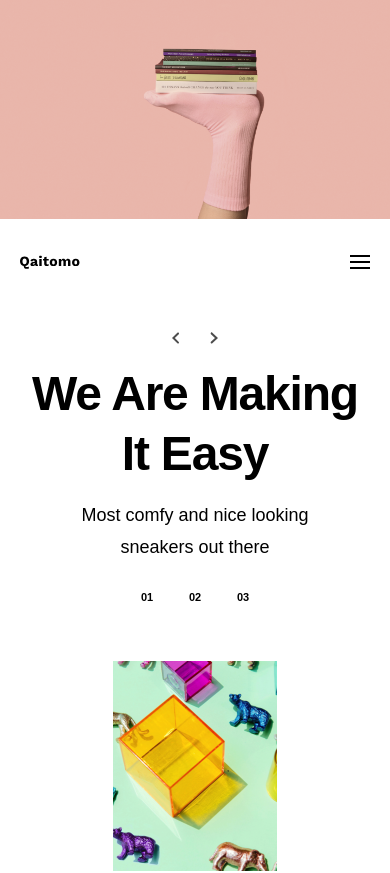
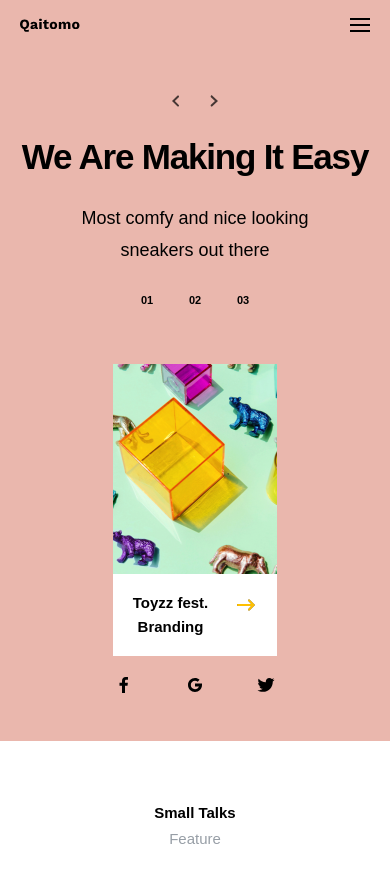
Before and after one commit to TomSWD/qaitomo, a Vue app: page / in a window 390 px wide. Shown: the top 873 px of the page. Built offline with nearby package versions, Linux system fonts and the light colour scheme; a web font is replaced by a local one.

Commit message:
text-ailgnment improving

```diff
--- a/src/components/Contact.vue
+++ b/src/components/Contact.vue
@@ -132,7 +132,6 @@ export default {
   }
   .contact__cta {
     width: 100%;
-    text-align: center;
     align-items: center;
     margin-top: 0px;
     font-size: 18px;
@@ -151,15 +150,15 @@ export default {
   .contact__main {
     flex-direction: column;
   }
-  .contact__office,
-  .contact__mail {
-    text-align: center;
-  }
-  .contact__mail {
-    align-items: center;
-  }
   .contact__txt {
     padding-top: 5px;
+  }
+}
+@media (max-width: 728px) {
+  .contact__office,
+  .contact__mail,
+  .cta__content {
+    text-align: center;
   }
 }
 @media (max-width: 500px) {
--- a/src/components/Content01.vue
+++ b/src/components/Content01.vue
@@ -137,7 +137,6 @@ export default {
 }
 .content01__picture {
   padding: 100px 0px 150px 0px;
-  /* margin-left: -140px; !!!!!!!!!!!!!!!!!!!!!!!!!DO SPRAWDZENIA!!!!!!!!!!!!!!!*/
   margin-left: -11.5%;
 }
 .content01__text {
@@ -166,6 +165,12 @@ export default {
   width: 140px;
   padding-top: 18px;
 }
+@media (max-width: 1355px) {
+  .content01__picture {
+    margin-left: auto;
+    padding-right: 20px;
+  }
+}
 @media (max-width: 1115px) {
   .content01__main {
     flex-direction: column;
@@ -180,7 +185,7 @@ export default {
   }
   .content01__text {
     margin: auto;
-    text-align: center;
+    text-align: left;
     padding: 50px 0px 0px 0px;
   }
   .content01__paragraph {
@@ -195,6 +200,11 @@ export default {
   }
   .content01__feat-2 {
     padding-top: 0px;
+  }
+}
+@media (max-width: 728px) {
+  .content01__text {
+    text-align: center;
   }
 }
 @media (max-width: 600px) {
--- a/src/components/Content02.vue
+++ b/src/components/Content02.vue
@@ -261,6 +261,11 @@ export default {
     color: #fff;
   }
 }
+@media (max-width: 728px) {
+  .content02__main {
+    text-align: center;
+  }
+}
 @media (max-width: 560px) {
   .content02__header {
     flex-direction: column;
--- a/src/components/Hero.vue
+++ b/src/components/Hero.vue
@@ -193,25 +193,28 @@ export default {
 
 <style scoped>
 .hero__container {
-  /* display: flex; */
   max-width: 1480px;
   position: relative;
-  margin: auto;
+  margin: 0 auto;
 }
-/* .hero__image {
-  margin: auto;
-} */
+.hero__image {
+  position: absolute;
+  object-fit: cover;
+  z-index: -1;
+  top: 0;
+  left: 0;
+  width: 100%;
+  height: 100%;
+}
 
 .hero__header {
   display: flex;
   justify-content: space-between;
-  /* top: 0px; */
   align-items: center;
-  /* position: absolute; */
   max-width: 1245px;
   width: 100%;
-  margin: 50px auto 0px;
-  padding: 0px 20px 165px 45px;
+  margin: 0 auto;
+  padding: 50px 20px 165px 45px;
 }
 .hero__nav-bar {
   display: flex;
@@ -235,9 +238,7 @@ export default {
 }
 .hero__content {
   display: flex;
-  /* position: absolute; */
   max-width: 1200px;
-  /* padding: 0px, 20px, 0px, 20px; */
   width: 100%;
   margin: 0 auto;
   padding: 0px 20px 0px 20px;
@@ -245,12 +246,10 @@ export default {
 }
 .hero__left {
   display: flex;
-  /* position: absolute; */
   flex-direction: column;
   max-width: 370px;
   width: 100%;
   padding-right: 20px;
-  /* margin-left: 8px; */
 }
 .hero__arrows {
   display: flex;
@@ -297,7 +296,6 @@ export default {
 .hero__right {
   display: flex;
   flex-direction: column;
-  /* position: absolute; */
   max-width: 164px;
   width: 100%;
   margin-top: 16px;
@@ -340,8 +338,7 @@ export default {
 }
 @media (max-width: 1000px) {
   .hero__header {
-    margin-top: 30px;
-    padding: 0px 20px 90px 20px;
+    padding: 0px 20px 40px 20px;
   }
   .burger-icon {
     display: block;
@@ -349,16 +346,25 @@ export default {
   .hero__nav-bar {
     display: none;
   }
+  .hero__heading {
+    font-size: 35px;
+  }
   .hero__slider {
-    margin-top: 100px;
+    margin-top: 140px;
   }
   .hero__social {
     margin-top: 80px;
   }
 }
-@media (max-width: 700px) {
+@media (max-width: 728px) {
+  .hero__container {
+    background-color: #eab7ad;
+  }
+  .hero__image {
+    object-fit: scale-down;
+  }
   .hero__header {
-    margin-top: 15px;
+    padding-top: 0px;
   }
   .qaitomo-logo {
     width: 70px;
@@ -366,8 +372,6 @@ export default {
   .burger-icon {
     width: 25px;
   }
-}
-@media (max-width: 545px) {
   .hero__content {
     flex-direction: column;
     text-align: center;
@@ -378,7 +382,7 @@ export default {
     padding-right: 0px;
   }
   .hero__arrows {
-    margin: auto; /* -------dlaczego musi być margin auto a nie działa alignItems?? */
+    margin: auto;
   }
   .hero__heading {
     margin-top: 15px;
--- a/src/components/Presentation.vue
+++ b/src/components/Presentation.vue
@@ -182,6 +182,14 @@ export default {
     padding-top: 22px;
   }
 }
+@media (max-width: 728px) {
+  .presentation__cube {
+    text-align: center;
+  }
+  .presentation__arrow-btn {
+    margin: auto;
+  }
+}
 @media (max-width: 419px) {
   .presentation__number {
     margin-top: -63px;
```
